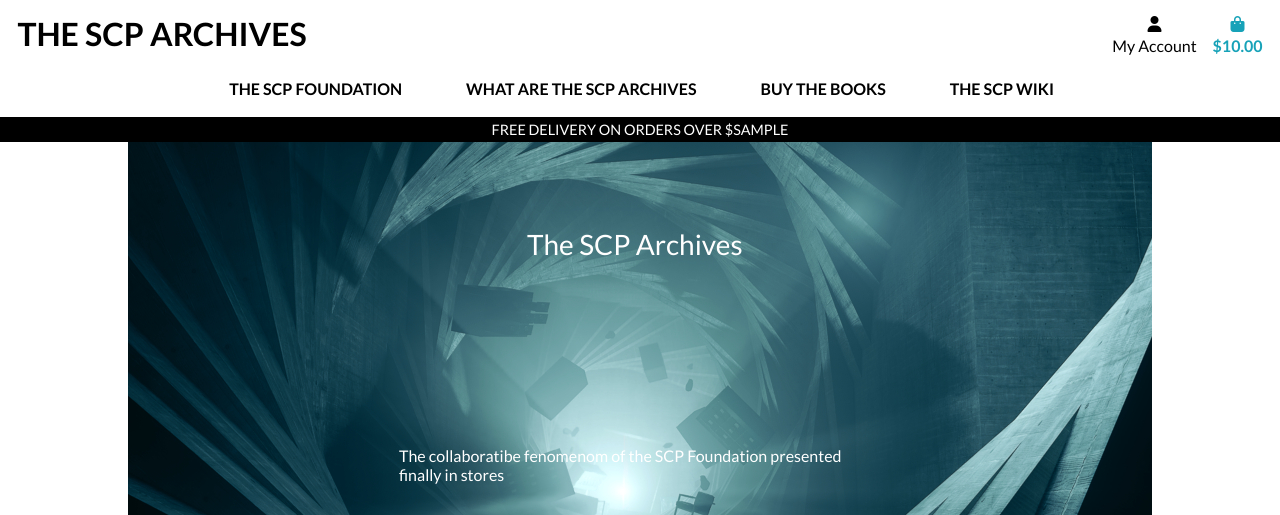
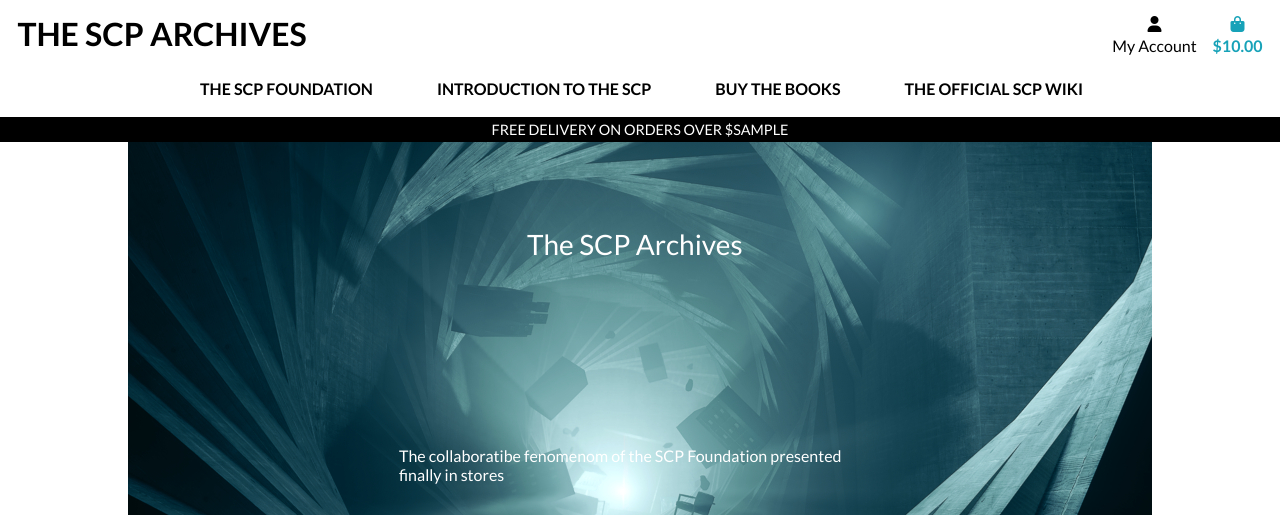
Before and after one commit to ED-IP/Milestone-4-project, a Django app: template home/templates/home/index.html in a window 1280 px wide. Shown: the top 515 px of the page. Run offline with Django 3.2, Linux system fonts and the light colour scheme; the template is opened without the code that fills it: most values are stand-ins (such as "Sample title", 1, 10 or a date in 2020); some libraries are stand-ins or nearby versions.

Commit message:
changed anchors in the navigation menu

```diff
--- a/home/templates/home/index.html
+++ b/home/templates/home/index.html
@@ -54,7 +54,10 @@
         </div>
     </div>
 </section>
+
 <hr class="col-6 offset-3">
+
+<section id="shop_access">
     <div class="container h-100">
         <div class="row h-100">
             <div class="col-7 col-md-6 my-auto">
@@ -63,11 +66,13 @@
                 </h1>
                 <div class="my-5">
                     <h4>
-                    <a href="{% url 'products' %}" class="shop-now-button btn btn-lg rounded-0 text-uppercase py-3">All
+                        <a href="{% url 'products' %}"
+                            class="shop-now-button btn btn-lg rounded-0 text-uppercase py-3">All
                             books</a>
                     </h4>
                 </div>
             </div>
         </div>
     </div>
+</section>
 {% endblock %}
--- a/templates/includes/main-nav.html
+++ b/templates/includes/main-nav.html
@@ -11,21 +11,21 @@
             </a>
         </li>
         <li class="nav-item">
-            <a href="" class="logo-font font-weight-bold nav-link text-black mr-5" id="clothing-link" href="#"
+            <a href="#introduction" class="logo-font font-weight-bold nav-link text-black mr-5" id="clothing-link"
                 aria-haspopup="true" aria-expanded="false">
-                What are the SCP Archives
+                Introduction to the SCP
             </a>
         </li>
         <li class="nav-item">
-            <a href="" class="logo-font font-weight-bold nav-link text-black mr-5" id="homeware-link" href="#"
+            <a href="#shop_access" class="logo-font font-weight-bold nav-link text-black mr-5" id="homeware-link"
                 aria-haspopup="true" aria-expanded="false">
                 Buy the books
             </a>
         </li>
         <li class="nav-item">
-            <a href="" class="logo-font font-weight-bold nav-link text-black mr-5" id="specials-link" href="#"
-                aria-haspopup="true" aria-expanded="false">
-                The SCP Wiki
+            <a href="https://scp-wiki.wikidot.com/" class="logo-font font-weight-bold nav-link text-black mr-5" id="specials-link"
+                aria-haspopup="true" aria-expanded="false" target="_blank">
+                The Official SCP Wiki
             </a>
         </li>
     </ul>
```
Lines whose indentation alone changed are shown as unchanged.
